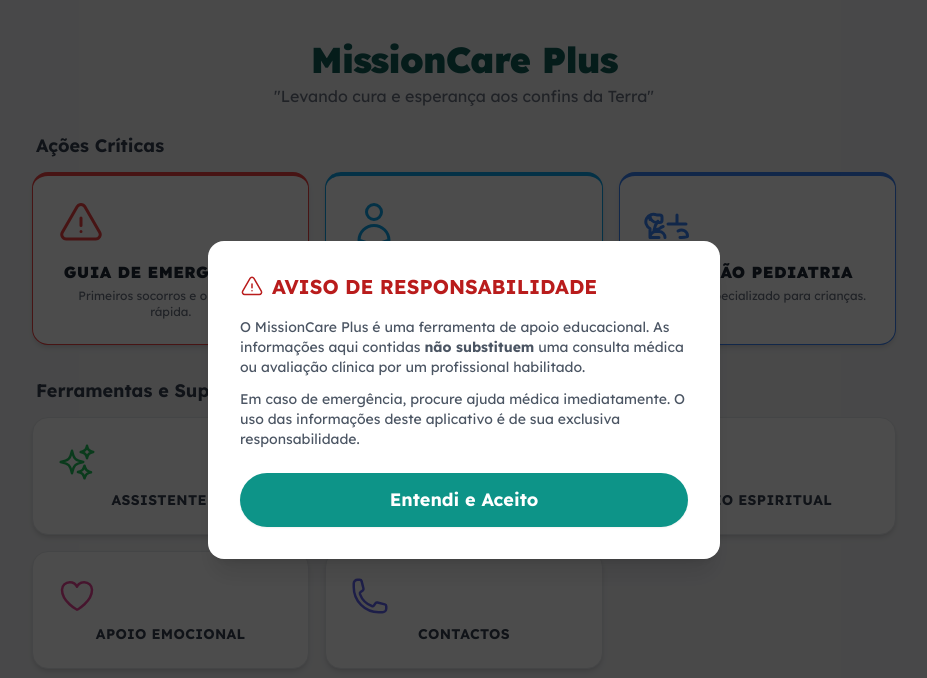
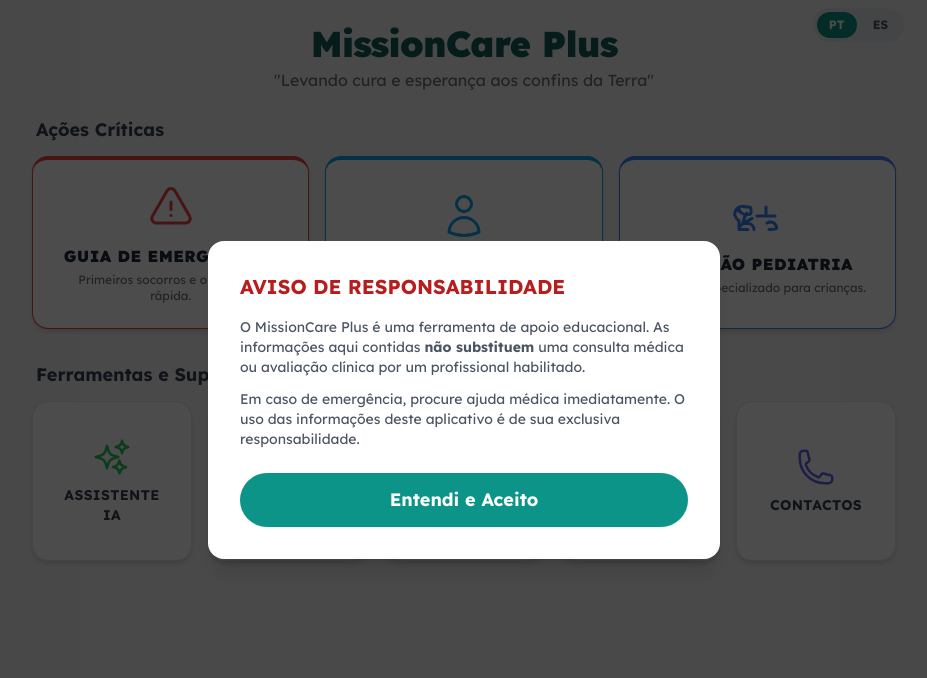
Before and after one commit to telesaudemissionaria/missioncare-plus, a website: page index.html in a window 1280 px wide. Shown: the whole page, without its empty margins (176-1103 px from the left). Drawn offline with nearby package versions, Linux system fonts and the light colour scheme.

Commit message:
Update index.html
bilingue

```diff
--- a/index.html
+++ b/index.html
@@ -27,6 +27,11 @@
             box-shadow: 0 4px 6px -1px rgb(0 0 0 / 0.1), 0 2px 4px -2px rgb(0 0 0 / 0.1);
             transition: transform 0.3s ease, box-shadow 0.3s ease;
             border: 1px solid #e5e7eb; /* gray-200 */
+            display: flex;
+            flex-direction: column;
+            justify-content: center;
+            align-items: center;
+            min-height: 160px;
         }
         .action-card:hover {
             transform: translateY(-5px);
@@ -38,6 +43,22 @@
         .action-card:hover svg {
             transform: scale(1.1);
         }
+        .lang-btn {
+            padding: 0.25rem 0.75rem;
+            border-radius: 9999px;
+            font-size: 0.75rem;
+            font-weight: 700;
+            cursor: pointer;
+            transition: background-color 0.2s, color 0.2s;
+        }
+        .lang-btn.active {
+            background-color: #0d9488; /* teal-600 */
+            color: white;
+        }
+        .lang-btn.inactive {
+            background-color: #e5e7eb; /* gray-200 */
+            color: #4b5563; /* gray-600 */
+        }
     </style>
 </head>
 <body class="bg-gray-100">
@@ -45,15 +66,15 @@
     <!-- MODAL DE DISCLAIMER -->
     <div id="disclaimer-modal" class="hidden fixed inset-0 bg-black bg-opacity-70 flex items-center justify-center p-4 z-50">
         <div class="bg-white rounded-2xl shadow-xl w-full max-w-lg p-6 md:p-8 max-h-[90vh] overflow-y-auto">
-            <h2 class="text-xl font-bold text-red-700 mb-4 flex items-center">
+            <h2 class="text-xl font-bold text-red-700 mb-4 flex items-center" data-key="disclaimerTitle">
                 <svg class="w-6 h-6 mr-2" xmlns="http://www.w3.org/2000/svg" fill="none" viewBox="0 0 24 24" stroke-width="1.5" stroke="currentColor"><path stroke-linecap="round" stroke-linejoin="round" d="M12 9v3.75m-9.303 3.376c-.866 1.5.217 3.374 1.948 3.374h14.71c1.73 0 2.813-1.874 1.948-3.374L13.949 3.378c-.866-1.5-3.032-1.5-3.898 0L2.697 16.126zM12 15.75h.007v.008H12v-.008z" /></svg>
                 AVISO DE RESPONSABILIDADE
             </h2>
             <div class="text-sm text-gray-600 space-y-3">
-                <p>O MissionCare Plus é uma ferramenta de apoio educacional. As informações aqui contidas <strong>não substituem</strong> uma consulta médica ou avaliação clínica por um profissional habilitado.</p>
-                <p>Em caso de emergência, procure ajuda médica imediatamente. O uso das informações deste aplicativo é de sua exclusiva responsabilidade.</p>
+                <p data-key="disclaimerP1">O MissionCare Plus é uma ferramenta de apoio educacional. As informações aqui contidas <strong>não substituem</strong> uma consulta médica ou avaliação clínica por um profissional habilitado.</p>
+                <p data-key="disclaimerP2">Em caso de emergência, procure ajuda médica imediatamente. O uso das informações deste aplicativo é de sua exclusiva responsabilidade.</p>
             </div>
-            <button id="accept-disclaimer" class="mt-6 w-full flex justify-center py-3 px-4 border border-transparent rounded-full shadow-sm text-lg font-bold text-white bg-teal-600 hover:bg-teal-700 focus:outline-none focus:ring-2 focus:ring-offset-2 focus:ring-teal-500">
+            <button id="accept-disclaimer" class="mt-6 w-full flex justify-center py-3 px-4 border border-transparent rounded-full shadow-sm text-lg font-bold text-white bg-teal-600 hover:bg-teal-700 focus:outline-none focus:ring-2 focus:ring-offset-2 focus:ring-teal-500" data-key="acceptButton">
                 Entendi e Aceito
             </button>
         </div>
@@ -62,93 +83,171 @@
     <!-- Container da Aplicação -->
     <div id="app-container" class="max-w-4xl mx-auto">
         <!-- Conteúdo Principal -->
-        <header class="text-center pt-10 pb-6 px-4">
-            <h1 class="text-4xl font-black text-teal-800 tracking-tight">
+        <header class="text-center pt-6 pb-6 px-4 relative">
+            <!-- Seletor de Idioma -->
+            <div id="language-selector" class="absolute top-2 right-2 flex space-x-1 bg-gray-200 p-1 rounded-full">
+                <button id="lang-pt" class="lang-btn">PT</button>
+                <button id="lang-es" class="lang-btn">ES</button>
+            </div>
+
+            <h1 class="text-4xl font-black text-teal-800 tracking-tight" data-key="mainTitle">
                 MissionCare Plus
             </h1>
-            <p class="text-md text-gray-500 mt-1">
+            <p class="text-md text-gray-500 mt-1" data-key="subtitle">
                 "Levando cura e esperança aos confins da Terra"
             </p>
         </header>
 
-        <main class="pb-8">
-            <div class="px-4">
-                <!-- Seção de Ações Críticas -->
+        <main class="pb-8 px-4">
+            <!-- Secção de Ações Críticas -->
             <div class="mb-8">
-                    <h2 class="text-lg font-bold text-gray-700 mb-3 px-1">Ações Críticas</h2>
+                <h2 class="text-lg font-bold text-gray-700 mb-3 px-1" data-key="criticalActions">Ações Críticas</h2>
                 <div class="grid grid-cols-1 md:grid-cols-3 gap-4">
-                        <!-- Guia de Emergências -->
-                        <a href="4-emergencias.html" class="action-card border-t-4 border-red-500 col-span-1 md:col-span-1">
+                    <a href="4-emergencias.html" class="action-card border-t-4 border-red-500">
                         <svg class="w-12 h-12 mb-3 text-red-500" xmlns="http://www.w3.org/2000/svg" fill="none" viewBox="0 0 24 24" stroke-width="1.5" stroke="currentColor"><path stroke-linecap="round" stroke-linejoin="round" d="M12 9v3.75m-9.303 3.376c-.866 1.5.217 3.374 1.948 3.374h14.71c1.73 0 2.813-1.874 1.948-3.374L13.949 3.378c-.866-1.5-3.032-1.5-3.898 0L2.697 16.126zM12 15.75h.007v.008H12v-.008z" /></svg>
-                            <h3 class="uppercase font-extrabold text-gray-800 tracking-wide">GUIA DE EMERGÊNCIAS</h3>
-                            <p class="text-xs text-gray-500 mt-1">Primeiros socorros e orientação rápida.</p>
+                        <h3 class="uppercase font-extrabold text-gray-800 tracking-wide" data-key="emergenciesTitle">GUIA DE EMERGÊNCIAS</h3>
+                        <p class="text-xs text-gray-500 mt-1" data-key="emergenciesDesc">Primeiros socorros e orientação rápida.</p>
                     </a>
-                        <!-- Atenção Adultos -->
                     <a href="3- triagem adulto.html" class="action-card border-t-4 border-sky-500">
                         <svg class="w-12 h-12 mb-3 text-sky-500" xmlns="http://www.w3.org/2000/svg" fill="none" viewBox="0 0 24 24" stroke-width="1.5" stroke="currentColor"><path stroke-linecap="round" stroke-linejoin="round" d="M15.75 6a3.75 3.75 0 11-7.5 0 3.75 3.75 0 017.5 0zM4.501 20.118a7.5 7.5 0 0114.998 0A17.933 17.933 0 0112 21.75c-2.676 0-5.216-.584-7.499-1.632z" /></svg>
-                            <h3 class="uppercase font-extrabold text-gray-800 tracking-wide">ATENÇÃO ADULTOS</h3>
-                            <p class="text-xs text-gray-500 mt-1">Avalie sintomas e receba orientação.</p>
+                        <h3 class="uppercase font-extrabold text-gray-800 tracking-wide" data-key="adultsTitle">ATENÇÃO ADULTOS</h3>
+                        <p class="text-xs text-gray-500 mt-1" data-key="adultsDesc">Avalie sintomas e receba orientação.</p>
                     </a>
-                        <!-- Atenção Pediatria -->
                     <a href="3b-triagem pediatria.html" class="action-card border-t-4 border-blue-500">
                         <svg class="w-12 h-12 mb-3 text-blue-500" xmlns="http://www.w3.org/2000/svg" fill="none" viewBox="0 0 24 24" stroke-width="1.5" stroke="currentColor"><path stroke-linecap="round" stroke-linejoin="round" d="M18 18.72a9.094 9.094 0 003.741-.479 3 3 0 00-4.682-2.72m-7.5-2.28a4.5 4.5 0 00-1.897 1.13l-2.685.8.8-2.685a4.5 4.5 0 001.13-1.897M16.5 7.5V12m0 0v-4.5m0 4.5h-4.5m4.5 0h4.5M3 18.75h4.5m-4.5 0a3 3 0 013-3h1.5a3 3 0 013 3m-7.5 0v-4.5A3.375 3.375 0 016.375 7.5h1.5c.621 0 1.125.504 1.125 1.125v1.5c0 .621-.504 1.125-1.125 1.125h-1.5a3.375 3.375 0 01-3.375-3.375V9.75" /></svg>
-                            <h3 class="uppercase font-extrabold text-gray-800 tracking-wide">ATENÇÃO PEDIATRIA</h3>
-                             <p class="text-xs text-gray-500 mt-1">Cuidado especializado para crianças.</p>
+                        <h3 class="uppercase font-extrabold text-gray-800 tracking-wide" data-key="pediatricsTitle">ATENÇÃO PEDIATRIA</h3>
+                         <p class="text-xs text-gray-500 mt-1" data-key="pediatricsDesc">Cuidado especializado para crianças.</p>
                     </a>
                 </div>
             </div>
 
-                <!-- Seção de Ferramentas e Suporte -->
+            <!-- Secção de Ferramentas e Suporte -->
             <div>
-                    <h2 class="text-lg font-bold text-gray-700 mb-3 px-1">Ferramentas e Suporte</h2>
-                    <div class="grid grid-cols-2 md:grid-cols-3 gap-4">
-                        <!-- Asistente IA -->
+                <h2 class="text-lg font-bold text-gray-700 mb-3 px-1" data-key="toolsSupport">Ferramentas e Suporte</h2>
+                <div class="grid grid-cols-2 sm:grid-cols-3 lg:grid-cols-5 gap-4">
                     <a href="5. assistenteIA.html" class="action-card">
                         <svg class="w-10 h-10 mb-2 text-green-500" xmlns="http://www.w3.org/2000/svg" fill="none" viewBox="0 0 24 24" stroke-width="1.5" stroke="currentColor"><path stroke-linecap="round" stroke-linejoin="round" d="M9.813 15.904L9 18.75l-.813-2.846a4.5 4.5 0 00-3.09-3.09L2.25 12l2.846-.813a4.5 4.5 0 003.09-3.09L9 5.25l.813 2.846a4.5 4.5 0 003.09 3.09L15.75 12l-2.846.813a4.5 4.5 0 00-3.09 3.09zM18.259 8.715L18 9.75l-.259-1.035a3.375 3.375 0 00-2.455-2.456L14.25 6l1.036-.259a3.375 3.375 0 002.455-2.456L18 2.25l.259 1.035a3.375 3.375 0 002.456 2.456L21.75 6l-1.035.259a3.375 3.375 0 00-2.456 2.456zM16.898 20.572L16.5 21.75l-.398-1.178a3.375 3.375 0 00-2.31-2.31L12.602 18l1.178-.398a3.375 3.375 0 002.31-2.31L16.5 14.25l.398 1.178a3.375 3.375 0 002.31 2.31l1.178.398-1.178.398a3.375 3.375 0 00-2.31 2.31z" /></svg>
-                            <h3 class="uppercase font-bold text-gray-700 text-sm tracking-wide">ASSISTENTE IA</h3>
+                        <h3 class="uppercase font-bold text-gray-700 text-sm tracking-wide" data-key="aiAssistant">ASSISTENTE IA</h3>
                     </a>
-                        <!-- Medicamentos -->
                     <a href="8- medicamentos.html" class="action-card">
                         <svg class="w-10 h-10 mb-2 text-orange-500" xmlns="http://www.w3.org/2000/svg" fill="none" viewBox="0 0 24 24" stroke-width="1.5" stroke="currentColor"><path stroke-linecap="round" stroke-linejoin="round" d="M11.354 1.093A3.75 3.75 0 0112 1.5h.003c.365 0 .717.056 1.06.163l.164.055a.75.75 0 00.675-.281l.055-.164a3.75 3.75 0 015.694 5.694l-.163.055a.75.75 0 00-.281.675l.055.164A3.75 3.75 0 0118.5 12h-1.5a.75.75 0 00-.75.75v3a.75.75 0 00.75.75h1.5c.365 0 .717-.056 1.06-.163l.164-.055a.75.75 0 00.675.281l.055.164a3.75 3.75 0 01-5.694 5.694l-.163-.055a.75.75 0 00-.675.281l-.055.164a3.75 3.75 0 01-6.756-3.033l.055-.164a.75.75 0 00.281-.675l-.164-.055A3.75 3.75 0 014.5 12h1.5a.75.75 0 00.75-.75v-3a.75.75 0 00-.75-.75h-1.5a3.75 3.75 0 01-2.907-5.857l.164-.055a.75.75 0 00.281-.675l-.055-.164a3.75 3.75 0 013.033-6.756l.164.055a.75.75 0 00.675.281l.055.164z" /></svg>
-                            <h3 class="uppercase font-bold text-gray-700 text-sm tracking-wide">MEDICAMENTOS</h3>
+                        <h3 class="uppercase font-bold text-gray-700 text-sm tracking-wide" data-key="meds">MEDICAMENTOS</h3>
                     </a>
-                        <!-- Apoio Espiritual -->
                     <a href="6-textos biblico.html" class="action-card">
                         <svg class="w-10 h-10 mb-2 text-purple-500" xmlns="http://www.w3.org/2000/svg" fill="none" viewBox="0 0 24 24" stroke-width="1.5" stroke="currentColor"><path stroke-linecap="round" stroke-linejoin="round" d="M12 6.042A8.967 8.967 0 006 3.75c-1.052 0-2.062.18-3 .512v14.25A8.987 8.987 0 016 18c2.305 0 4.408.867 6 2.292m0-14.25a8.966 8.966 0 016-2.292c1.052 0 2.062.18 3 .512v14.25A8.987 8.987 0 0018 18a8.967 8.967 0 00-6 2.292m0-14.25v14.25" /></svg>
-                            <h3 class="uppercase font-bold text-gray-700 text-sm tracking-wide">APOIO ESPIRITUAL</h3>
+                        <h3 class="uppercase font-bold text-gray-700 text-sm tracking-wide" data-key="spiritualSupport">APOIO ESPIRITUAL</h3>
                     </a>
-                        <!-- Apoio Emocional -->
                     <a href="7-emocional.html" class="action-card">
                         <svg class="w-10 h-10 mb-2 text-pink-500" xmlns="http://www.w3.org/2000/svg" fill="none" viewBox="0 0 24 24" stroke-width="1.5" stroke="currentColor"><path stroke-linecap="round" stroke-linejoin="round" d="M21 8.25c0-2.485-2.099-4.5-4.688-4.5-1.935 0-3.597 1.126-4.312 2.733-.715-1.607-2.377-2.733-4.313-2.733C5.1 3.75 3 5.765 3 8.25c0 7.22 9 12 9 12s9-4.78 9-12z" /></svg>
-                            <h3 class="uppercase font-bold text-gray-700 text-sm tracking-wide">APOIO EMOCIONAL</h3>
+                        <h3 class="uppercase font-bold text-gray-700 text-sm tracking-wide" data-key="emotionalSupport">APOIO EMOCIONAL</h3>
                     </a>
-                        <!-- Contactos -->
-                        <a href="9-contatos.html" class="action-card col-span-2 md:col-span-1">
+                    <a href="9-contatos.html" class="action-card">
                         <svg class="w-10 h-10 mb-2 text-indigo-500" xmlns="http://www.w3.org/2000/svg" fill="none" viewBox="0 0 24 24" stroke-width="1.5" stroke="currentColor"><path stroke-linecap="round" stroke-linejoin="round" d="M2.25 6.75c0 8.284 6.716 15 15 15h2.25a2.25 2.25 0 002.25-2.25v-1.372c0-.516-.351-.966-.852-1.091l-4.423-1.106c-.44-.11-.902.055-1.173.417l-.97 1.293c-.282.376-.769.542-1.21.38a12.035 12.035 0 01-7.143-7.143c-.162-.441.004-.928.38-1.21l1.293-.97c.363-.271.527-.734.417-1.173L6.963 3.102a1.125 1.125 0 00-1.091-.852H4.5A2.25 2.25 0 002.25 4.5v2.25z" /></svg>
-                            <h3 class="uppercase font-bold text-gray-700 text-sm tracking-wide">CONTACTOS</h3>
+                        <h3 class="uppercase font-bold text-gray-700 text-sm tracking-wide" data-key="contacts">CONTACTOS</h3>
                     </a>
-                    </div>
                 </div>
             </div>
         </main>
     </div>
 
 <script>
-    // Registra o Service Worker para funcionalidades offline e PWA
-    if ('serviceWorker' in navigator) {
-        window.addEventListener('load', () => {
-            navigator.serviceWorker.register('/service-worker.js')
-                .then(registration => {
-                    console.log('Service Worker registrado com sucesso:', registration.scope);
-                })
-                .catch(error => {
-                    console.log('Falha ao registrar o Service Worker:', error);
+    // Objeto com todas as traduções
+    const translations = {
+        pt: {
+            mainTitle: "MissionCare Plus",
+            subtitle: '"Levando cura e esperança aos confins da Terra"',
+            criticalActions: "Ações Críticas",
+            emergenciesTitle: "GUIA DE EMERGÊNCIAS",
+            emergenciesDesc: "Primeiros socorros e orientação rápida.",
+            adultsTitle: "ATENÇÃO ADULTOS",
+            adultsDesc: "Avalie sintomas e receba orientação.",
+            pediatricsTitle: "ATENÇÃO PEDIATRIA",
+            pediatricsDesc: "Cuidado especializado para crianças.",
+            toolsSupport: "Ferramentas e Suporte",
+            aiAssistant: "ASSISTENTE IA",
+            meds: "MEDICAMENTOS",
+            spiritualSupport: "APOIO ESPIRITUAL",
+            emotionalSupport: "APOIO EMOCIONAL",
+            contacts: "CONTACTOS",
+            disclaimerTitle: "AVISO DE RESPONSABILIDADE",
+            disclaimerP1: "O MissionCare Plus é uma ferramenta de apoio educacional. As informações aqui contidas <strong>não substituem</strong> uma consulta médica ou avaliação clínica por um profissional habilitado.",
+            disclaimerP2: "Em caso de emergência, procure ajuda médica imediatamente. O uso das informações deste aplicativo é de sua exclusiva responsabilidade.",
+            acceptButton: "Entendi e Aceito",
+        },
+        es: {
+            mainTitle: "MissionCare Plus",
+            subtitle: '"Llevando sanidad y esperanza hasta los confines de la Tierra"',
+            criticalActions: "Acciones Críticas",
+            emergenciesTitle: "GUÍA DE EMERGENCIAS",
+            emergenciesDesc: "Primeros auxilios y orientación rápida.",
+            adultsTitle: "ATENCIÓN ADULTOS",
+            adultsDesc: "Evalúe síntomas y reciba orientación.",
+            pediatricsTitle: "ATENCIÓN PEDIATRÍA",
+            pediatricsDesc: "Cuidado especializado para niños.",
+            toolsSupport: "Herramientas y Soporte",
+            aiAssistant: "ASISTENTE IA",
+            meds: "MEDICAMENTOS",
+            spiritualSupport: "APOYO ESPIRITUAL",
+            emotionalSupport: "APOYO EMOCIONAL",
+            contacts: "CONTACTOS",
+            disclaimerTitle: "AVISO DE RESPONSABILIDAD",
+            disclaimerP1: "MissionCare Plus es una herramienta de apoyo educativo. La información aquí contenida <strong>no reemplaza</strong> una consulta médica o evaluación clínica por un profesional calificado.",
+            disclaimerP2: "En caso de emergencia, busque ayuda médica de inmediato. El uso de la información de esta aplicación es de su exclusiva responsabilidad.",
+            acceptButton: "Entiendo y Acepto",
+        }
+    };
+
+    const setLanguage = (lang) => {
+        document.documentElement.lang = lang === 'pt' ? 'pt-BR' : 'es';
+        document.querySelectorAll('[data-key]').forEach(element => {
+            const key = element.getAttribute('data-key');
+            if (translations[lang] && translations[lang][key]) {
+                element.innerHTML = translations[lang][key];
+            }
         });
-        });
+
+        // Atualiza os botões de idioma
+        const ptButton = document.getElementById('lang-pt');
+        const esButton = document.getElementById('lang-es');
+
+        if (lang === 'es') {
+            esButton.classList.add('active');
+            esButton.classList.remove('inactive');
+            ptButton.classList.add('inactive');
+            ptButton.classList.remove('active');
+        } else {
+            ptButton.classList.add('active');
+            ptButton.classList.remove('inactive');
+            esButton.classList.add('inactive');
+            esButton.classList.remove('active');
         }
 
-    // Lógica para exibir o modal de disclaimer na primeira visita
+        // Salva a preferência no localStorage
+        localStorage.setItem('missionCareLang', lang);
+    };
+
     document.addEventListener('DOMContentLoaded', function() {
+        // Lógica do seletor de idioma
+        const ptButton = document.getElementById('lang-pt');
+        const esButton = document.getElementById('lang-es');
+
+        ptButton.addEventListener('click', () => setLanguage('pt'));
+        esButton.addEventListener('click', () => setLanguage('es'));
+
+        // Determina o idioma inicial
+        const savedLang = localStorage.getItem('missionCareLang');
+        const browserLang = navigator.language.split('-')[0];
+
+        let initialLang = 'pt'; // Padrão
+        if (savedLang) {
+            initialLang = savedLang;
+        } else if (browserLang === 'es') {
+            initialLang = 'es';
+        }
+
+        setLanguage(initialLang);
+
+        // Lógica do Modal de Disclaimer
         const modal = document.getElementById('disclaimer-modal');
         const acceptButton = document.getElementById('accept-disclaimer');
         const disclaimerAccepted = localStorage.getItem('disclaimerAccepted');
@@ -163,6 +262,19 @@
             modal.classList.add('hidden');
             localStorage.setItem('disclaimerAccepted', 'true');
         });
+
+        // Registra o Service Worker
+        if ('serviceWorker' in navigator) {
+            window.addEventListener('load', () => {
+                navigator.serviceWorker.register('/service-worker.js')
+                    .then(registration => {
+                        console.log('Service Worker registrado com sucesso:', registration.scope);
+                    })
+                    .catch(error => {
+                        console.log('Falha ao registrar o Service Worker:', error);
+                    });
+            });
+        }
     });
 
 </script>
```
Lines whose indentation alone changed are shown as unchanged.
